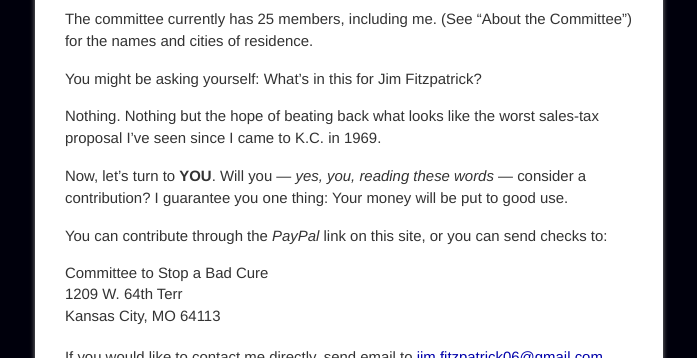
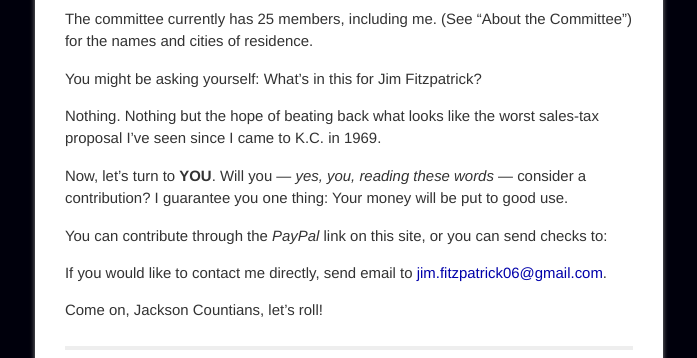
Before and after one commit to jiko/stopabadcure, a Jekyll site: the page built from _posts/2013-09-03-about-us.md, in a window 1280 px wide and 900 px high, scrolled down 952 px, cut to the strip 0-358 px from the top of the window. Shown: the whole strip, without its empty margins (291-988 px from the left). Built offline with Jekyll 4.4.1, drawn with Linux system fonts in a browser that asks for light colours.

Commit message:
Updated 2013-09-03-about-us.md

```diff
--- a/_posts/2013-09-03-about-us.md
+++ b/_posts/2013-09-03-about-us.md
@@ -33,11 +33,7 @@ Now, let's turn to **YOU**. Will you — *yes, you, reading these words* — con
 
 You can contribute through the _PayPal_ link on this site, or you can send checks to:
 
-<address>
-Committee to Stop a Bad Cure<br/>
-1209 W. 64th Terr<br/>
-Kansas City, MO  64113<br/>
-</address>
+
 
 If you would like to contact me directly, send email to <a href="mailto: jim.fitzpatrick06@gmail.com">jim.fitzpatrick06@gmail.com</a>.
 
```
